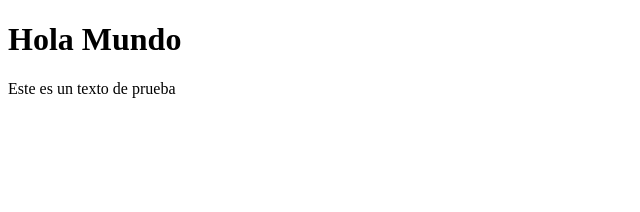
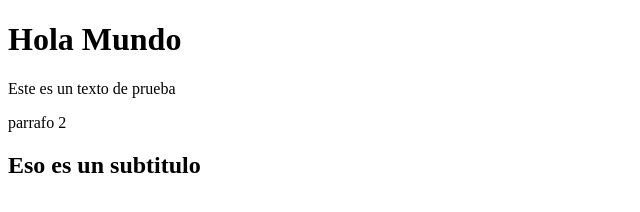
Before and after one commit to JuanEFlorez/Clases, a plain HTML site: page Index.html in a window 1280 px wide. Shown: the whole page, without its empty margins (0-640 px from the left). Drawn offline with Linux system fonts and the light colour scheme.

Commit message:
Primer cambio realizado en la rama 1

```diff
--- a/Index.html
+++ b/Index.html
@@ -8,5 +8,7 @@
 <body>
     <h1>Hola Mundo</h1>
     <p>Este es un texto de prueba</p>
+    <p>parrafo 2</p>
+    <h2>Eso es un subtitulo</h2>
 </body>
 </html>
```
